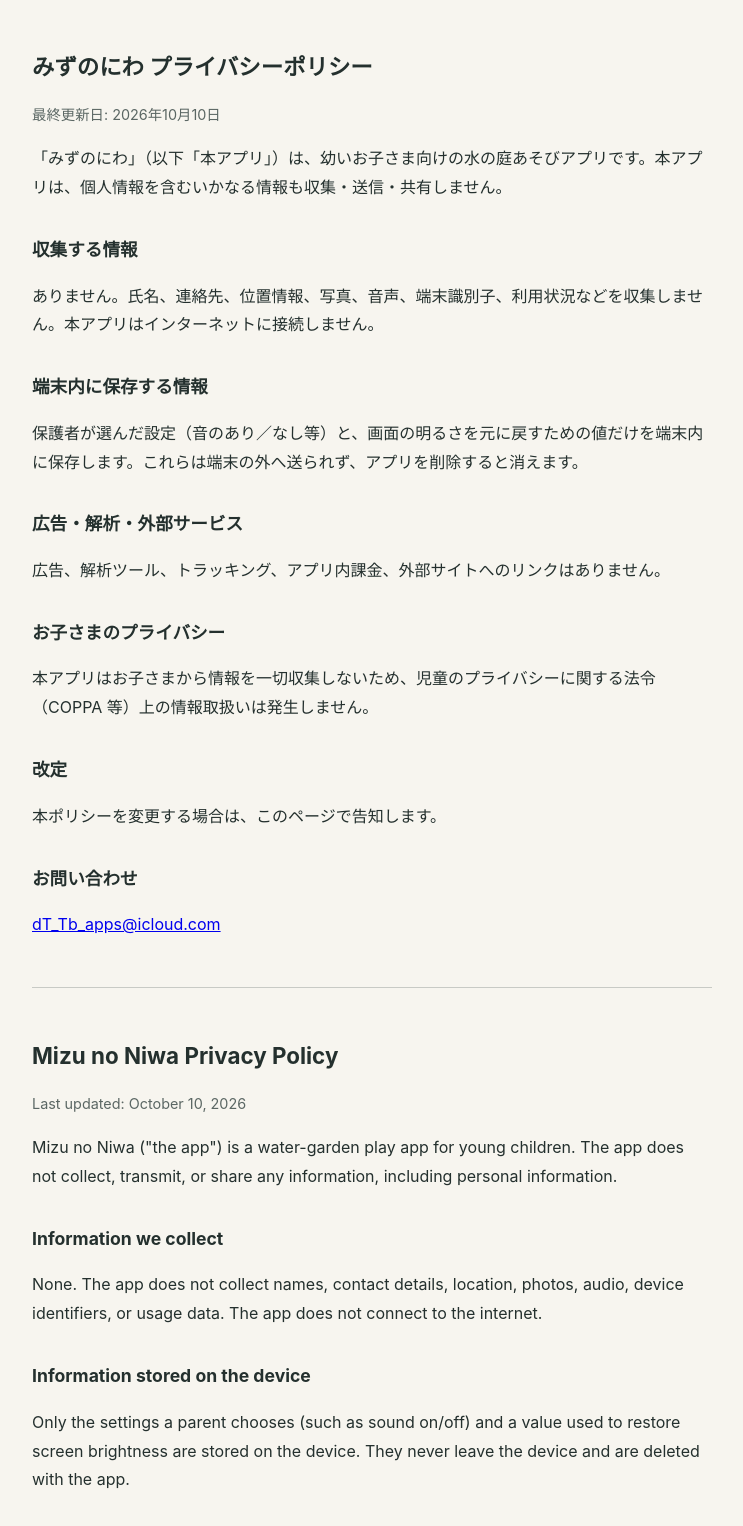
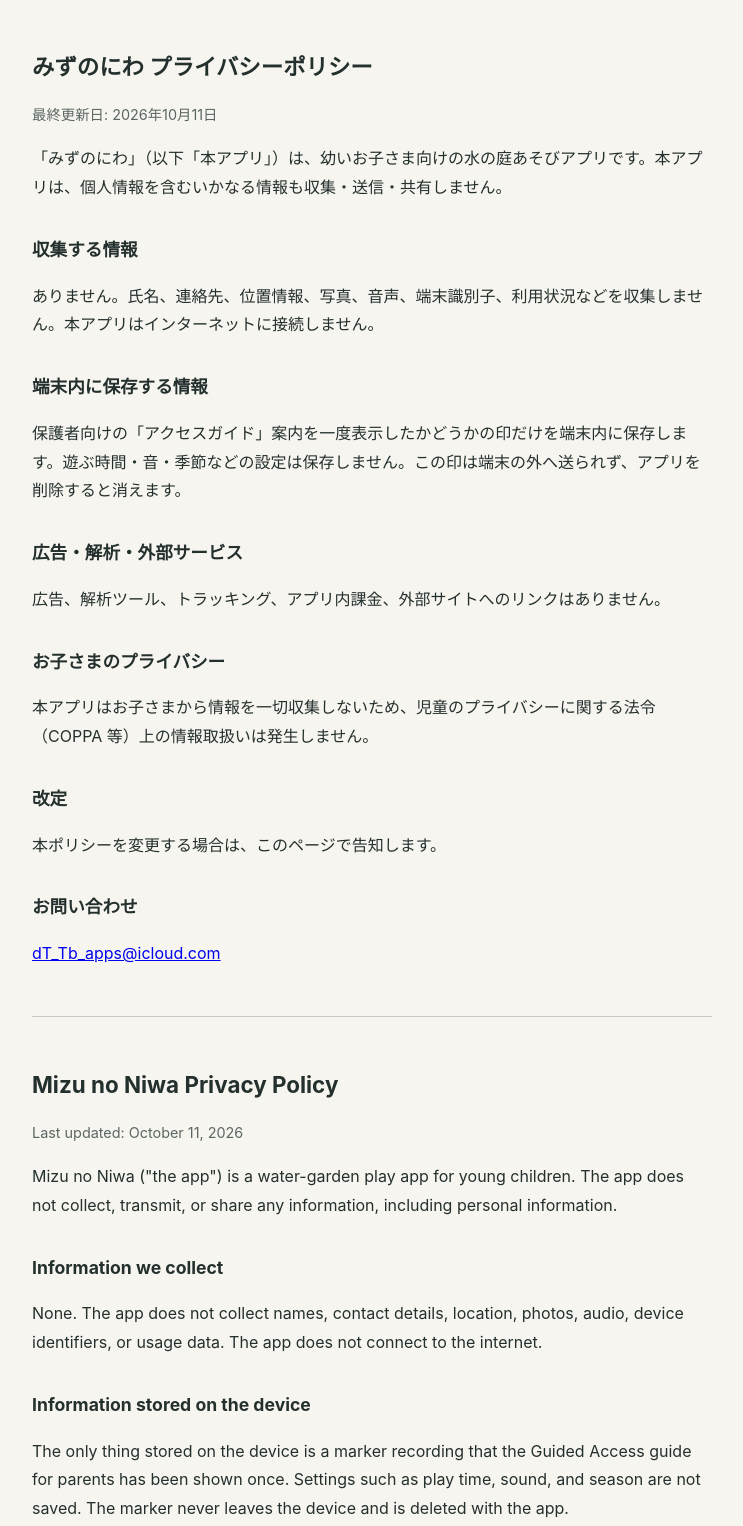
Before and after one commit to dT-Tb-labs/mizunoniwa-support, a plain HTML site: page index.html in a window 1280 px wide. Shown: the top 1526 px of the page, without its empty margins (268-1011 px from the left). Drawn offline with Linux system fonts and the light colour scheme.

Commit message:
docs: stored data is only the Guided Access guide-seen marker

```diff
--- a/index.html
+++ b/index.html
@@ -17,12 +17,12 @@
 <body>
 <main>
 <h1>みずのにわ プライバシーポリシー</h1>
-<p class="muted">最終更新日: 2026年10月10日</p>
+<p class="muted">最終更新日: 2026年10月11日</p>
 <p>「みずのにわ」（以下「本アプリ」）は、幼いお子さま向けの水の庭あそびアプリです。本アプリは、個人情報を含むいかなる情報も収集・送信・共有しません。</p>
 <h2>収集する情報</h2>
 <p>ありません。氏名、連絡先、位置情報、写真、音声、端末識別子、利用状況などを収集しません。本アプリはインターネットに接続しません。</p>
 <h2>端末内に保存する情報</h2>
-<p>保護者が選んだ設定（音のあり／なし等）と、画面の明るさを元に戻すための値だけを端末内に保存します。これらは端末の外へ送られず、アプリを削除すると消えます。</p>
+<p>保護者向けの「アクセスガイド」案内を一度表示したかどうかの印だけを端末内に保存します。遊ぶ時間・音・季節などの設定は保存しません。この印は端末の外へ送られず、アプリを削除すると消えます。</p>
 <h2>広告・解析・外部サービス</h2>
 <p>広告、解析ツール、トラッキング、アプリ内課金、外部サイトへのリンクはありません。</p>
 <h2>お子さまのプライバシー</h2>
@@ -36,12 +36,12 @@
 
 <h1 lang="en">Mizu no Niwa Privacy Policy</h1>
 <div lang="en">
-<p class="muted">Last updated: October 10, 2026</p>
+<p class="muted">Last updated: October 11, 2026</p>
 <p>Mizu no Niwa ("the app") is a water-garden play app for young children. The app does not collect, transmit, or share any information, including personal information.</p>
 <h2>Information we collect</h2>
 <p>None. The app does not collect names, contact details, location, photos, audio, device identifiers, or usage data. The app does not connect to the internet.</p>
 <h2>Information stored on the device</h2>
-<p>Only the settings a parent chooses (such as sound on/off) and a value used to restore screen brightness are stored on the device. They never leave the device and are deleted with the app.</p>
+<p>The only thing stored on the device is a marker recording that the Guided Access guide for parents has been shown once. Settings such as play time, sound, and season are not saved. The marker never leaves the device and is deleted with the app.</p>
 <h2>Ads, analytics, and third parties</h2>
 <p>There are no ads, analytics, tracking, in-app purchases, or links to external websites.</p>
 <h2>Children's privacy</h2>
```
